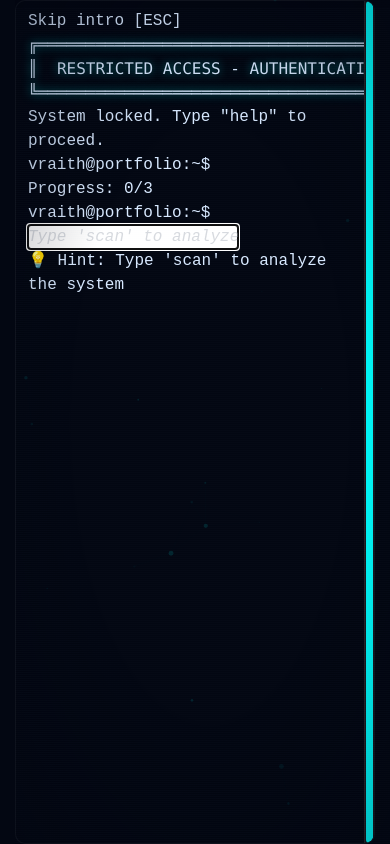
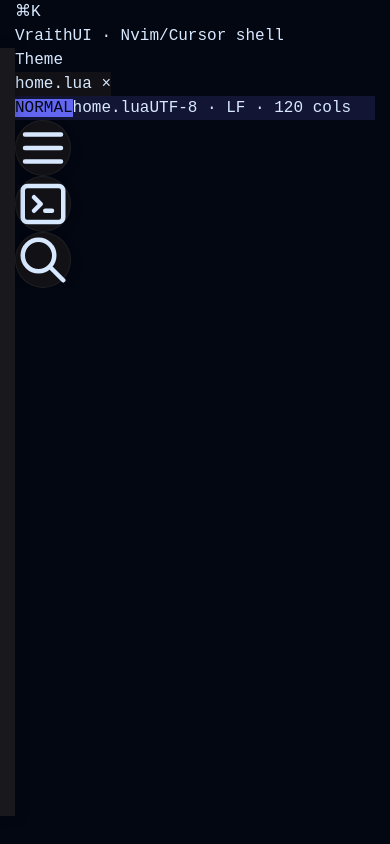
Before and after one commit to Jackmaa/vraithui-portfolio, a Vue app: page / in a window 390 px wide. Built offline with nearby package versions, Linux system fonts and the light colour scheme.

Commit message:
Refactor CommandPalette.vue to improve item scrolling behavior and enhance EditorShell.vue layout with responsive design adjustments, mobile controls, and updated command handling for better user experience.

```diff
--- /dev/null
+++ b/src/vraithui/components/MobileControls.vue
@@ -0,0 +1,168 @@
+<template>
+  <!-- Boutons flottants (FAB) visibles uniquement sur mobile -->
+  <div
+    class="mobile-controls fixed bottom-6 right-6 z-40 flex flex-col gap-3 md:hidden"
+  >
+    <!-- Menu Explorer (burger) -->
+    <button
+      @click="$emit('toggle-explorer')"
+      :class="{ 'bg-[rgb(var(--accent))]': explorerOpen }"
+      class="fab-button group"
+      aria-label="Toggle file explorer"
+    >
+      <svg
+        class="w-6 h-6 transition-transform"
+        :class="{ 'rotate-90': explorerOpen }"
+        fill="none"
+        stroke="currentColor"
+        viewBox="0 0 24 24"
+      >
+        <path
+          v-if="!explorerOpen"
+          stroke-linecap="round"
+          stroke-linejoin="round"
+          stroke-width="2"
+          d="M4 6h16M4 12h16M4 18h16"
+        />
+        <path
+          v-else
+          stroke-linecap="round"
+          stroke-linejoin="round"
+          stroke-width="2"
+          d="M6 18L18 6M6 6l12 12"
+        />
+      </svg>
+      <span class="fab-tooltip">Fichiers</span>
+    </button>
+
+    <!-- Console (⌘J) -->
+    <button
+      @click="$emit('toggle-console')"
+      :class="{ 'bg-[rgb(var(--accent))]': consoleOpen }"
+      class="fab-button group"
+      aria-label="Toggle console"
+    >
+      <svg
+        class="w-6 h-6"
+        fill="none"
+        stroke="currentColor"
+        viewBox="0 0 24 24"
+      >
+        <path
+          stroke-linecap="round"
+          stroke-linejoin="round"
+          stroke-width="2"
+          d="M8 9l3 3-3 3m5 0h3M5 20h14a2 2 0 002-2V6a2 2 0 00-2-2H5a2 2 0 00-2 2v12a2 2 0 002 2z"
+        />
+      </svg>
+      <span class="fab-tooltip">Console</span>
+    </button>
+
+    <!-- Command Palette (⌘K) -->
+    <button
+      @click="$emit('toggle-palette')"
+      :class="{ 'bg-[rgb(var(--accent))]': paletteOpen }"
+      class="fab-button group"
+      aria-label="Open command palette"
+    >
+      <svg
+        class="w-6 h-6"
+        fill="none"
+        stroke="currentColor"
+        viewBox="0 0 24 24"
+      >
+        <path
+          stroke-linecap="round"
+          stroke-linejoin="round"
+          stroke-width="2"
+          d="M21 21l-6-6m2-5a7 7 0 11-14 0 7 7 0 0114 0z"
+        />
+      </svg>
+      <span class="fab-tooltip">Commandes</span>
+    </button>
+  </div>
+</template>
+
+<script setup>
+defineProps({
+  explorerOpen: Boolean,
+  consoleOpen: Boolean,
+  paletteOpen: Boolean,
+});
+
+defineEmits(["toggle-explorer", "toggle-console", "toggle-palette"]);
+</script>
+
+<style scoped>
+.fab-button {
+  position: relative;
+  width: 56px;
+  height: 56px;
+  border-radius: 50%;
+  display: flex;
+  align-items: center;
+  justify-content: center;
+  background: rgb(var(--panel-2));
+  border: 1px solid rgb(var(--border));
+  color: rgb(var(--fg));
+  box-shadow: 0 4px 12px rgb(0 0 0 / 0.15);
+  transition: all 0.3s ease;
+  cursor: pointer;
+}
+
+.fab-button:hover {
+  transform: scale(1.1);
+  box-shadow: 0 6px 16px rgb(var(--accent) / 0.3);
+  border-color: rgb(var(--accent));
+}
+
+.fab-button:active {
+  transform: scale(0.95);
+}
+
+/* Tooltip */
+.fab-tooltip {
+  position: absolute;
+  right: 70px;
+  background: rgb(var(--panel));
+  border: 1px solid rgb(var(--border));
+  padding: 0.5rem 0.75rem;
+  border-radius: 0.375rem;
+  font-size: 0.875rem;
+  white-space: nowrap;
+  opacity: 0;
+  pointer-events: none;
+  transition: opacity 0.2s;
+  box-shadow: 0 2px 8px rgb(0 0 0 / 0.1);
+}
+
+.fab-button:hover .fab-tooltip {
+  opacity: 1;
+}
+
+/* Animation d'entrée */
+.fab-button {
+  animation: fabSlideIn 0.3s ease-out backwards;
+}
+
+.fab-button:nth-child(1) {
+  animation-delay: 0.1s;
+}
+.fab-button:nth-child(2) {
+  animation-delay: 0.2s;
+}
+.fab-button:nth-child(3) {
+  animation-delay: 0.3s;
+}
+
+@keyframes fabSlideIn {
+  from {
+    opacity: 0;
+    transform: translateX(100px);
+  }
+  to {
+    opacity: 1;
+    transform: translateX(0);
+  }
+}
+</style>
--- a/src/vraithui/layout/EditorShell.vue
+++ b/src/vraithui/layout/EditorShell.vue
@@ -1,12 +1,5 @@
 <template>
-  <div
-    class="h-screen w-full grid"
-    :class="showingIntro ? 'intro-mode' : ''"
-    style="grid-template-rows: 48px 1fr 28px; grid-template-columns: 240px 1fr"
-  >
-    <!-- Effets visuels -->
-    <ParticlesBackground />
-    <ScanlinesOverlay />
+  <div class="h-screen w-full grid responsive-grid">
     <!-- Command Palette (flottante, on/off) -->
     <CommandPalette
       v-if="paletteOpen"
@@ -17,68 +10,111 @@
 
     <!-- Header = zone 'Cursor' / quick actions -->
     <header
-      v-show="!showingIntro"
-      class="col-span-2 flex items-center gap-3 px-4 border-b"
-      style="border-color: rgb(var(--border))"
+      class="header-area flex items-center gap-3 px-4 border-b border-[rgb(var(--border))]"
     >
-      <button class="btn btn-ghost btn-sm" @click="paletteOpen = true">
+      <!-- Burger menu (mobile only) -->
+      <button
+        class="md:hidden btn btn-ghost btn-sm"
+        @click="mobileExplorerOpen = !mobileExplorerOpen"
+        aria-label="Toggle file explorer"
+      >
+        <svg
+          class="w-5 h-5"
+          fill="none"
+          stroke="currentColor"
+          viewBox="0 0 24 24"
+        >
+          <path
+            stroke-linecap="round"
+            stroke-linejoin="round"
+            stroke-width="2"
+            d="M4 6h16M4 12h16M4 18h16"
+          />
+        </svg>
+      </button>
+
+      <button
+        class="hidden md:inline-flex btn btn-ghost btn-sm"
+        @click="paletteOpen = true"
+      >
         ⌘K
       </button>
-      <div class="opacity-70 text-sm">VraithUI · Nvim/Cursor shell</div>
+      <div class="opacity-70 text-sm truncate">
+        VraithUI · Nvim/Cursor shell
+      </div>
       <div class="ml-auto flex items-center gap-3">
         <button class="btn btn-ghost btn-sm" @click="toggleTheme">Theme</button>
       </div>
     </header>
 
+    <!-- Mobile drawer overlay -->
+    <div
+      v-if="mobileExplorerOpen"
+      class="fixed inset-0 bg-black/50 z-30 md:hidden"
+      @click="mobileExplorerOpen = false"
+    ></div>
+
     <!-- Explorer -->
     <aside
-      v-show="!showingIntro"
-      class="border-r overflow-hidden"
-      style="border-color: rgb(var(--border))"
+      class="explorer-area border-r border-[rgb(var(--border))] overflow-auto scroll-theme transition-transform"
+      :class="{
+        'mobile-drawer-open': mobileExplorerOpen,
+        'mobile-drawer-closed': !mobileExplorerOpen,
+      }"
     >
-      <NvimExplorer :files="files" @open="open" />
+      <NvimExplorer :files="files" @open="openFile" />
     </aside>
 
     <!-- Éditeur + Tabline -->
-    <main
-      class="relative overflow-hidden"
-      :class="showingIntro ? 'col-span-2' : ''"
-    >
+    <main class="main-area relative overflow-hidden">
       <NvimTabline
-        v-show="!showingIntro"
         :tabs="tabs"
         :active="active"
         @close="close"
         @select="active = $event"
       />
-
-      <!-- Zone de contenu avec CustomScrollbar -->
-      <CustomScrollbar
-        :height="showingIntro ? '100vh' : 'calc(100% - 2rem)'"
-        :thumbMinSize="40"
-        :key="active"
-        v-model="currentScrollPosition"
-        @scroll="handleScroll"
-        class="bg-[rgb(var(--bg))]"
+      <section
+        class="h-[calc(100%-2rem)] p-4 md:p-6 overflow-auto scroll-theme text-[rgb(var(--fg))]"
       >
-        <div class="p-6 text-[rgb(var(--fg))]">
-          <component :is="activeTab?.component || 'div'" />
-        </div>
-      </CustomScrollbar>
+        <component :is="activeTab?.component || 'div'" />
+      </section>
 
       <!-- Console flottante (⌘J) -->
       <VraithConsole
         v-if="consoleOpen"
         class="absolute bottom-0 left-0 right-0"
-        :commands="consoleCommands"
+        :commands="[
+          { name: 'help', desc: 'Afficher l\'aide' },
+          { name: 'theme list', desc: 'Lister les thèmes' },
+          ...themeNames.map((t) => ({
+            name: `theme set ${t}`,
+            desc: `Thème: ${t}`,
+          })),
+          { name: 'open home', desc: 'Ouvrir: home' },
+          { name: 'open about', desc: 'Ouvrir: about' },
+          { name: 'open projects', desc: 'Ouvrir: projects' },
+          { name: 'open github', desc: 'Ouvrir: github' },
+          { name: 'ascii vraith', desc: 'ASCII secret' },
+          { name: 'roll', desc: 'Lancer un d20' },
+        ]"
         @close="consoleOpen = false"
       />
     </main>
 
     <!-- Statusline -->
-    <footer v-show="!showingIntro" class="col-span-2">
+    <footer class="footer-area">
       <NvimStatusline :mode="mode" :file="activeTab?.label" :git="'main'" />
     </footer>
+
+    <!-- Mobile Controls (FAB buttons) -->
+    <MobileControls
+      :explorerOpen="mobileExplorerOpen"
+      :consoleOpen="consoleOpen"
+      :paletteOpen="paletteOpen"
+      @toggle-explorer="mobileExplorerOpen = !mobileExplorerOpen"
+      @toggle-console="consoleOpen = !consoleOpen"
+      @toggle-palette="paletteOpen = true"
+    />
   </div>
 </template>
 
@@ -99,12 +135,14 @@ import Contact from "../sections/Contact.vue";
 import ParticlesBackground from "../effects/ParticlesBackground.vue";
 import ScanlinesOverlay from "../effects/ScanlinesOverlay.vue";
 
+import MobileControls from "../components/MobileControls.vue";
+
 const componentsMap = {
-  AboutMe,
-  Projects,
-  Home,
-  Contact,
-  Github,
+  home: Home,
+  about: AboutMe,
+  projects: Projects,
+  github: Github,
+  contact: Contact,
 };
 
 const tabs = ref([]);
@@ -113,12 +151,12 @@ const introCompleted = ref(false);
 const showingIntro = computed(
   () => !introCompleted.value && active.value === "home"
 );
-const scrollPositions = ref({}); // Mémoriser les positions de scroll par section
 const paletteOpen = ref(false);
 const consoleOpen = ref(false);
+const mobileExplorerOpen = ref(false);
 const mode = ref("NORMAL");
 
-// Liste des thèmes dispos (17 thèmes)
+// 👉 liste des thèmes dispos (ajoute/enlève librement)
 const themeNames = [
   "cyberpunk",
   "luxury",
@@ -139,7 +177,6 @@ const themeNames = [
   "rich-black",
 ];
 
-// Commandes pour la console
 const consoleCommands = computed(() => [
   { name: "help", desc: "Afficher l'aide" },
   { name: "theme list", desc: "Lister les thèmes" },
@@ -157,7 +194,7 @@ const consoleCommands = computed(() => [
   { name: "exit", desc: "Fermer la console" },
   { name: "open contact", desc: "Ouvrir: contact" },
 ]);
-
+// commandes exposées à la palette
 // Commandes exposées à la palette
 const paletteCommands = [
   ...["home", "about", "projects", "contact", "github"].map((n) => ({
@@ -175,6 +212,12 @@ const paletteCommands = [
 function open(f) {
   if (!tabs.value.find((t) => t.id === f.id)) tabs.value.push(f);
   active.value = f.id;
+}
+
+function openFile(f) {
+  open(f);
+  // Ferme le drawer mobile après sélection
+  mobileExplorerOpen.value = false;
 }
 
 function close(id) {
@@ -206,13 +249,13 @@ function handleScroll(position) {
     scrollPositions.value[active.value] = position;
   }
 }
-
 function setTheme(name) {
   if (!themeNames.includes(name)) return false;
   document.documentElement.setAttribute("data-theme", name);
   return true;
 }
 
+// thème toggle (entre cyberpunk et luxury par ex.)
 function toggleTheme() {
   const root = document.documentElement;
   const order = [
@@ -237,7 +280,6 @@ function toggleTheme() {
   const i = order.indexOf(root.getAttribute("data-theme") || "cyberpunk");
   root.setAttribute("data-theme", order[(i + 1) % order.length]);
 }
-
 function handleCmd(cmd) {
   let m;
   if ((m = cmd.match(/^open\s+(home|about|projects|github)$/i))) {
@@ -335,4 +377,57 @@ onMounted(() => {
   grid-template-rows: 1fr !important;
   grid-template-columns: 1fr !important;
 }
+/* Grid responsive */
+.responsive-grid {
+  grid-template-areas:
+    "header header"
+    "explorer main"
+    "footer footer";
+  grid-template-rows: 48px 1fr 28px;
+  grid-template-columns: 240px 1fr;
+}
+
+.header-area {
+  grid-area: header;
+}
+.explorer-area {
+  grid-area: explorer;
+}
+.main-area {
+  grid-area: main;
+}
+.footer-area {
+  grid-area: footer;
+}
+
+/* Mobile: drawer pour l'explorer */
+@media (max-width: 768px) {
+  .responsive-grid {
+    grid-template-areas:
+      "header"
+      "main"
+      "footer";
+    grid-template-rows: 48px 1fr 28px;
+    grid-template-columns: 1fr;
+  }
+
+  .explorer-area {
+    position: fixed;
+    top: 48px;
+    left: 0;
+    bottom: 28px;
+    width: 280px;
+    z-index: 40;
+    background: rgb(var(--panel));
+    box-shadow: 2px 0 12px rgb(0 0 0 / 0.2);
+  }
+
+  .mobile-drawer-closed {
+    transform: translateX(-100%);
+  }
+
+  .mobile-drawer-open {
+    transform: translateX(0);
+  }
+}
 </style>
```
Also changed, not shown: src/vraithui/components/CommandPalette.vue (+28 -19 lines).
